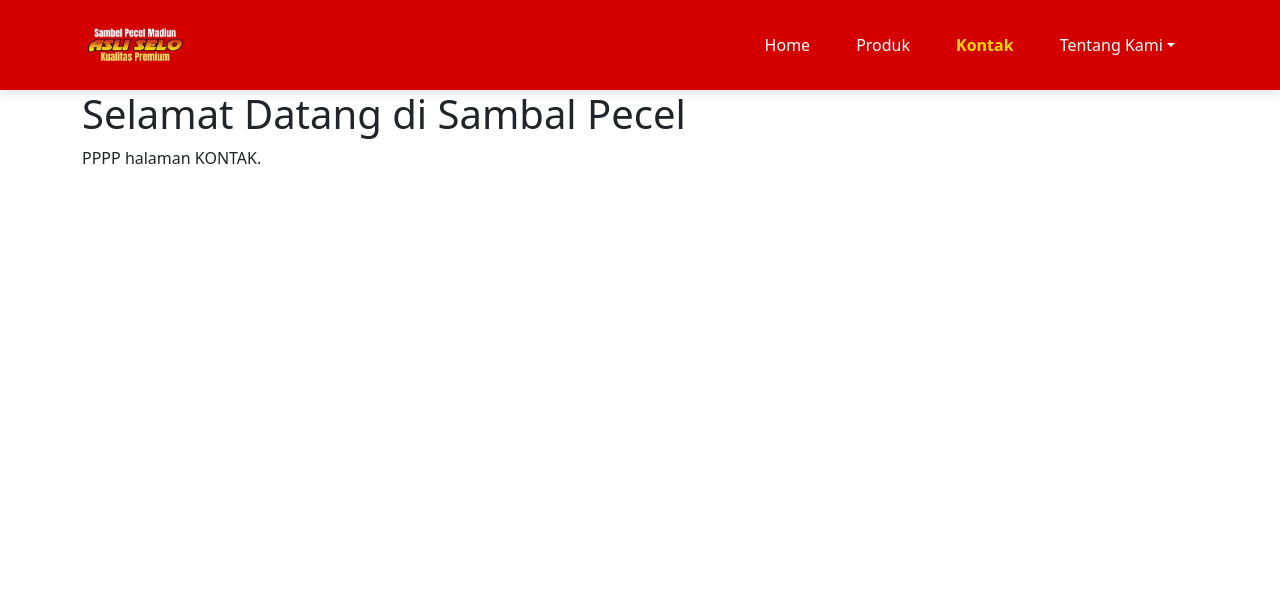
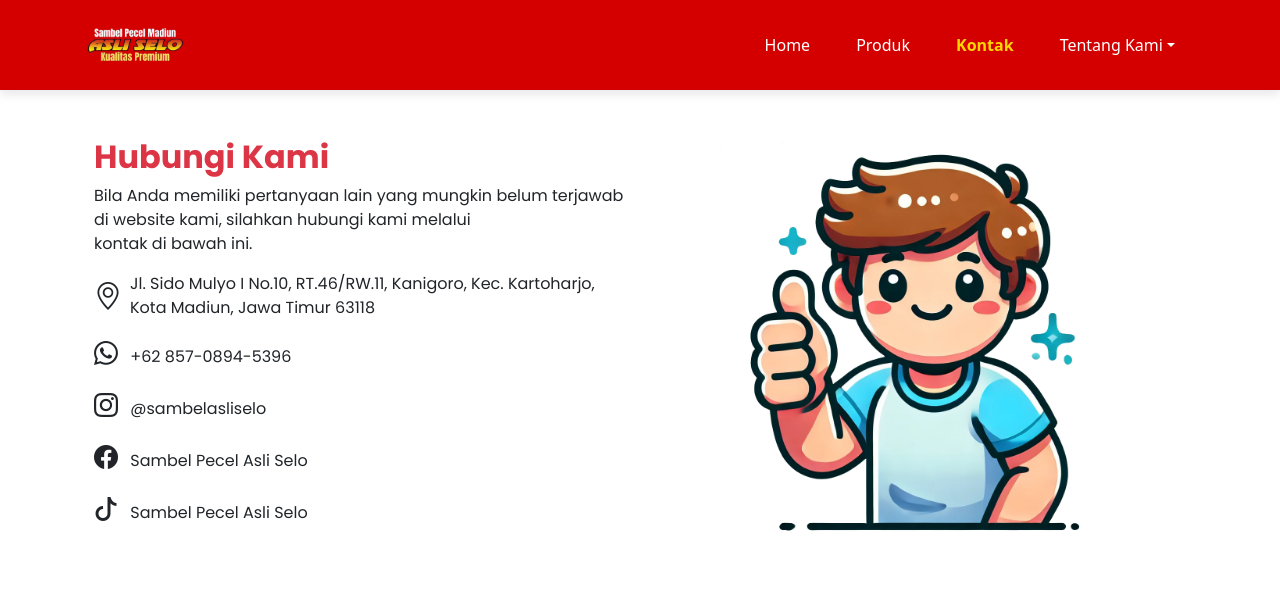
Before and after one commit to rkaaaaaa/ProyekTI-TokoOlehOleh, a Laravel app: page /kontak in a window 1280 px wide. Shown: the top 591 px of the page. Run offline with Laravel 12, Linux system fonts and the light colour scheme.

Commit message:
update halaman kontak

```diff
--- a/resources/css/app.css
+++ b/resources/css/app.css
@@ -7,5 +7,5 @@
 
 @theme {
     --font-sans: 'Instrument Sans', ui-sans-serif, system-ui, sans-serif, 'Apple Color Emoji', 'Segoe UI Emoji',
-        'Segoe UI Symbol', 'Noto Color Emoji';
+        'Segoe UI Symbol', 'Noto Color Emoji', 'Poppins';
 }
--- a/resources/views/layouts/main.blade.php
+++ b/resources/views/layouts/main.blade.php
@@ -6,6 +6,11 @@
     <meta http-equiv="X-UA-Compatible" content="ie=edge">
     <title>@yield('title')</title>
     <link href="https://fonts.googleapis.com/css2?family=Poppins:wght@400;500;600;700&display=swap" rel="stylesheet">
+    <style>
+        body {
+            font-family: 'Poppins', sans-serif;
+        }
+    </style>
 </head>
 <body>
 
--- a/resources/views/nav_user.blade.php
+++ b/resources/views/nav_user.blade.php
@@ -71,6 +71,9 @@
         .dropdown:hover .dropdown-menu {
             display: block;
         }
+        .font-family {
+            font-family: 'Poppins', sans-serif;
+        }
     </style>
 </head>
 
--- a/resources/views/usercontact.blade.php
+++ b/resources/views/usercontact.blade.php
@@ -3,6 +3,54 @@
 @section('title', 'Kontak')
 
 @section('content')
-    <h1>Selamat Datang di Sambal Pecel</h1>
-    <p>PPPP halaman KONTAK.</p>
+<link href="https://fonts.googleapis.com/css2?family=Poppins&display=swap" rel="stylesheet">
+<link rel="stylesheet" href="https://cdn.jsdelivr.net/npm/bootstrap-icons@1.10.5/font/bootstrap-icons.css">
+
+    <div class="container py-5" style="font-family: 'Poppins', sans-serif;">
+      <div class="row align-items-center">
+        <div class="col-md-6 mb-4 mb-md-0 ml-5">
+          <h2 class="fw-bold text-danger">Hubungi Kami</h2>
+          <p>
+            Bila Anda memiliki pertanyaan lain yang mungkin belum terjawab di website kami, silahkan hubungi kami melalui <span style="white-space: nowrap;">kontak di bawah ini</span>.
+          </p>
+          <ul class="list-unstyled">
+            <li class="mb-3 d-flex">
+                <i class="bi bi-geo-alt me-2 fs-3 mt-1"></i>
+                <a href="https://maps.app.goo.gl/rH2BtCHE1yrzzGQx5" target="_blank" class="text-decoration-none text-dark">
+                Jl. Sido Mulyo I No.10, RT.46/RW.11, Kanigoro, Kec. Kartoharjo, <br>Kota Madiun, Jawa Timur 63118
+              </a>
+            </li>
+            <li class="mb-3">
+              <i class="bi bi-whatsapp me-2 fs-4"></i>
+              <a href="https://wa.me/6285708945396" target="_blank" class="text-decoration-none text-dark">
+                +62 857-0894-5396
+              </a>
+            </li>
+            <li class="mb-3">
+              <i class="bi bi-instagram me-2 fs-4"></i>
+              <a href="https://www.instagram.com/sambel.asliselo" target="_blank" class="text-decoration-none text-dark">
+                @sambelasliselo
+              </a>
+            </li>
+            <li class="mb-3">
+              <i class="bi bi-facebook me-2 fs-4"></i>
+              <a href="https://facebook.com/sambelpecelasliselo" target="_blank" class="text-decoration-none text-dark">
+                Sambel Pecel Asli Selo
+              </a>
+            </li>
+            <li class="mb-3">
+              <i class="bi bi-tiktok me-2 fs-4"></i>
+              <a href="https://www.tiktok.com/@sambel.selo" target="_blank" class="text-decoration-none text-dark">
+                Sambel Pecel Asli Selo
+              </a>
+            </li>
+          </ul>
+        </div>
+
+        <div class="col-md-6 text-center">
+          <img src="{{ asset('images/hubungi-kami.png') }}" alt="Ilustrasi Kontak" class="img-fluid" style="max-width: 400px;">
+        </div>
+      </div>
+    </div>
+
 @endsection
```
Also changed, not shown: public/images/hubungi-kami.png (added).
